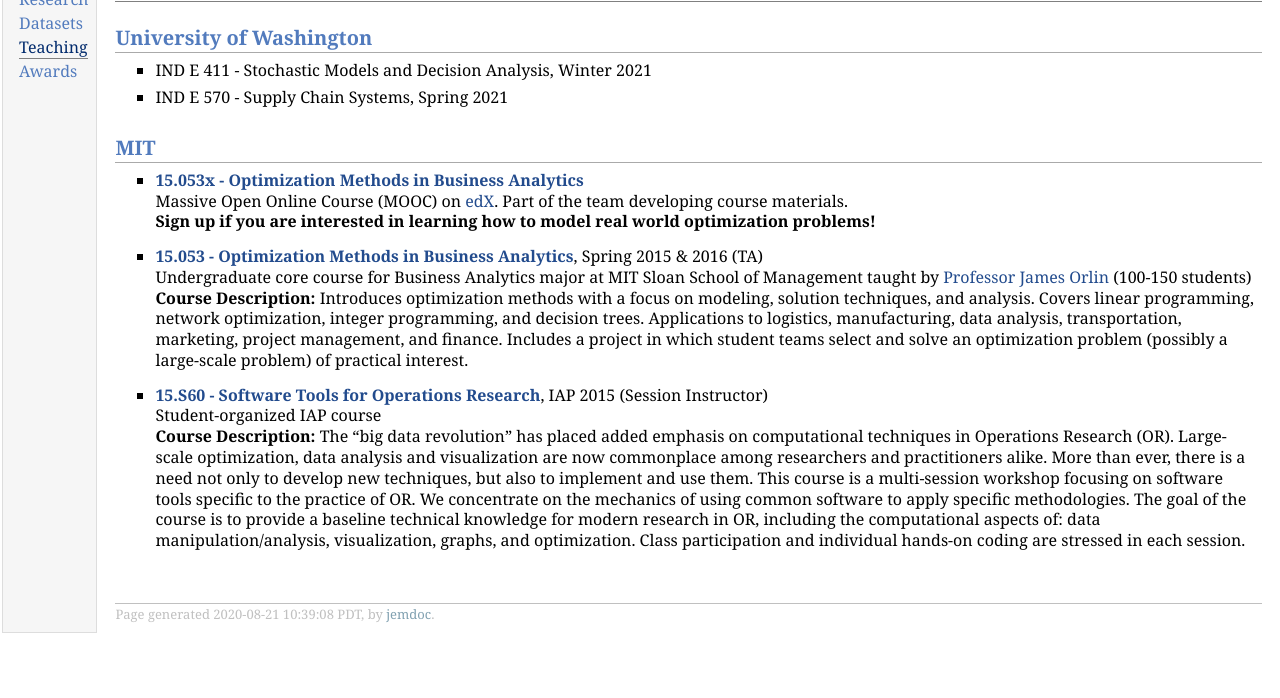
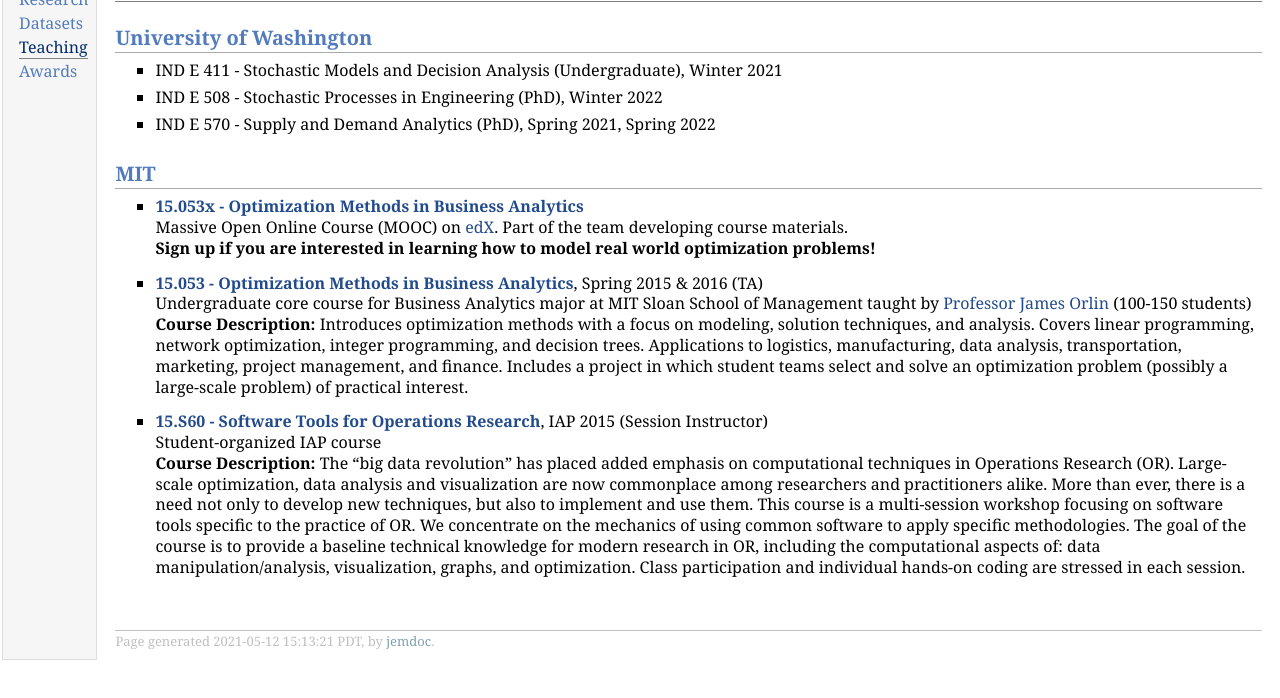
Before and after one commit to yanchiwei/yanchiwei.github.io, a plain HTML site: page tw.html in a window 1280 px wide. Shown: the part 48-746 px from the top of the page. Drawn offline with Linux system fonts and the light colour scheme.

Commit message:
update teaching

```diff
--- a/tw.html
+++ b/tw.html
@@ -23,9 +23,11 @@
 </div>
 <h2>University of Washington</h2>
 <ul>
-<li><p>IND E 411 - Stochastic Models and Decision Analysis, Winter 2021</p>
+<li><p>IND E 411 - Stochastic Models and Decision Analysis (Undergraduate), Winter 2021</p>
 </li>
-<li><p>IND E 570 - Supply Chain Systems, Spring 2021</p>
+<li><p>IND E 508 - Stochastic Processes in Engineering (PhD), Winter 2022</p>
+</li>
+<li><p>IND E 570 - Supply and Demand Analytics (PhD), Spring 2021, Spring 2022</p>
 </li>
 </ul>
 <h2>MIT</h2>
@@ -45,7 +47,7 @@
 </ul>
 <div id="footer">
 <div id="footer-text">
-Page generated 2020-08-21 10:39:08 PDT, by <a href="http://jemdoc.jaboc.net/">jemdoc</a>.
+Page generated 2021-05-12 15:13:21 PDT, by <a href="http://jemdoc.jaboc.net/">jemdoc</a>.
 </div>
 </div>
 </td>
```
Also changed, not shown: 1 other file.
